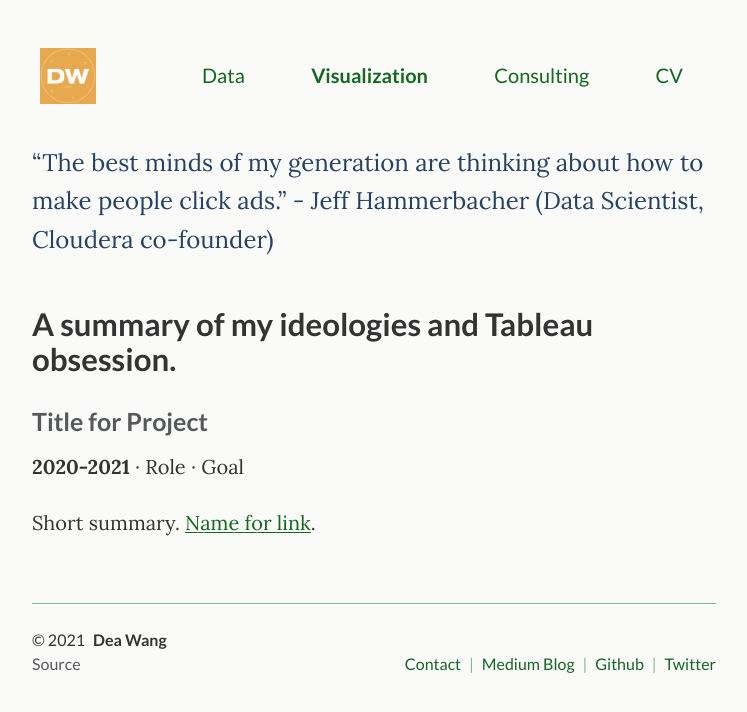
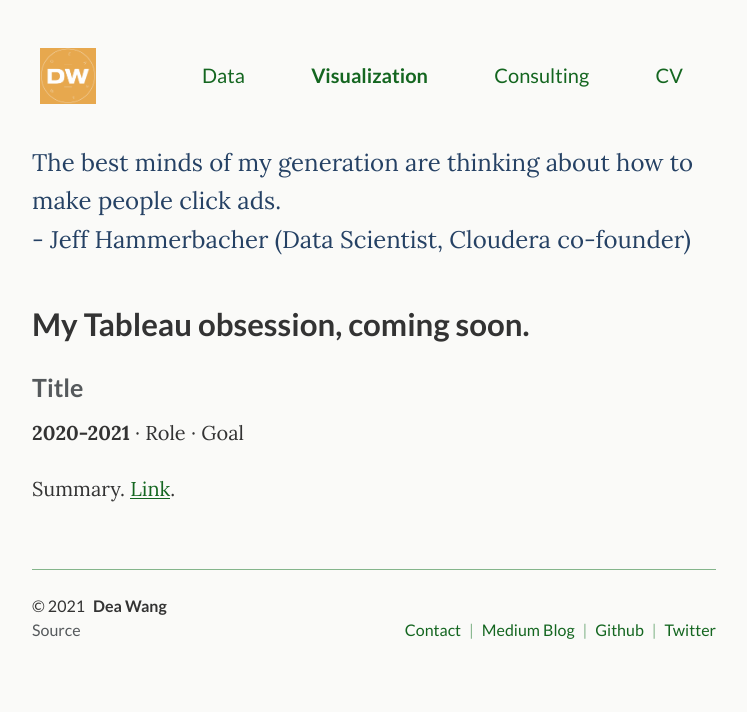
Before and after one commit to deawyk/deawyk.github.io, a Jekyll site: the page built from _pages/visualization.md, in a window 1280 px wide. Shown: the top 712 px of the page, without its empty margins (266-1013 px from the left). Built offline with Jekyll 4.4.1, drawn with Linux system fonts in a browser that asks for light colours.

Commit message:
Update visualization.md

```diff
--- a/_pages/visualization.md
+++ b/_pages/visualization.md
@@ -8,8 +8,8 @@ permalink: /visualization/
 
 <div class="pretty-links">
 
-<div class="lead lead-about"> "The best minds of my generation are thinking about how to make people click ads."
-    - Jeff Hammerbacher (Data Scientist, Cloudera co-founder)
+<div class="lead lead-about"> The best minds of my generation are thinking about how to make people click ads.
+    <br>- Jeff Hammerbacher (Data Scientist, Cloudera co-founder)
 </div>
 
 <!-- {::nomarkdown}
@@ -18,12 +18,12 @@ permalink: /visualization/
 </figure>
 {:/} -->
 
-A summary of my ideologies and Tableau obsession.
+My Tableau obsession, coming soon.
 ---
 
 
-### Title for Project
+### Title
 
 **2020-2021** · Role · Goal
 
-Short summary. [Name for link](http://forlink/).
+Summary. [Link](http://forlink/).
```
